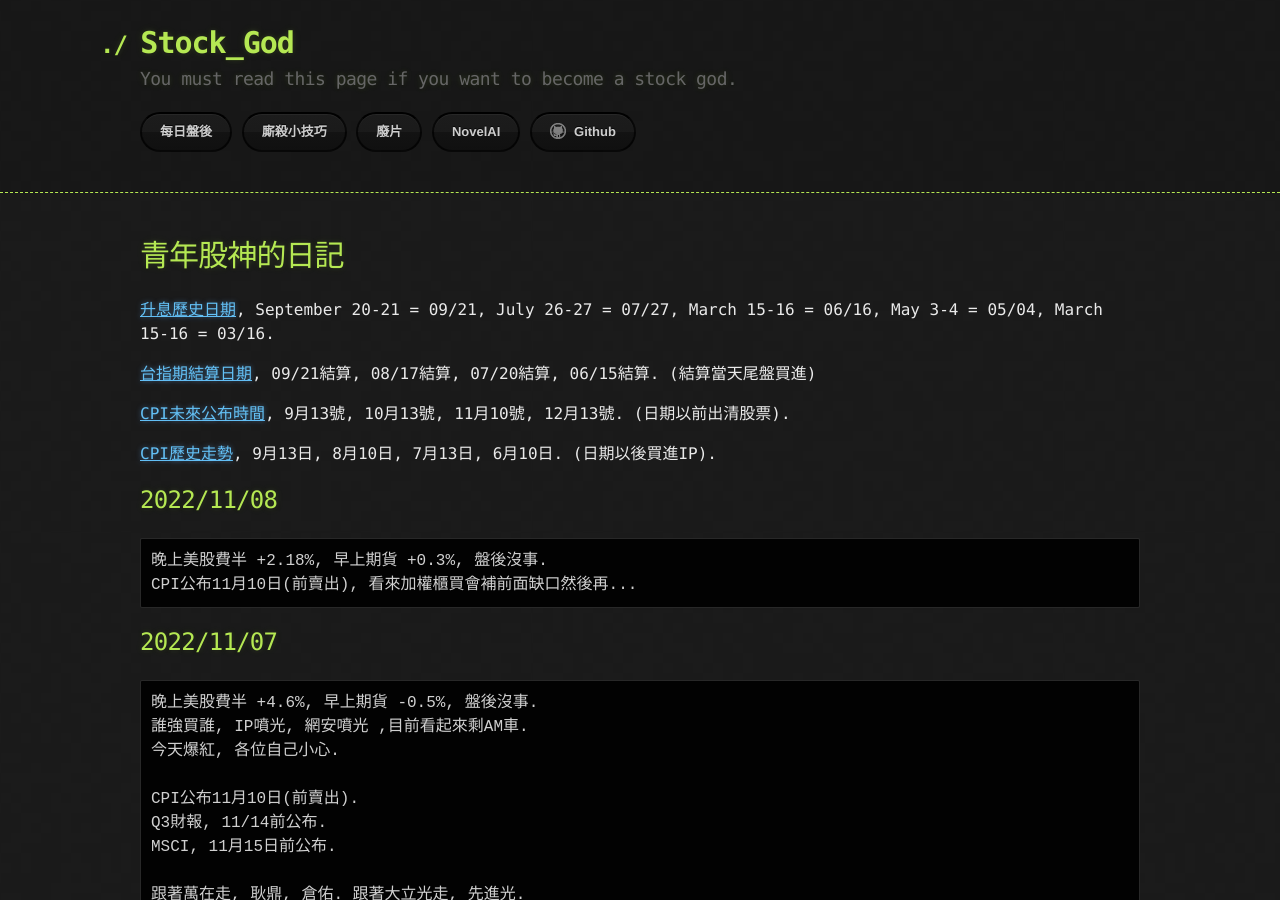
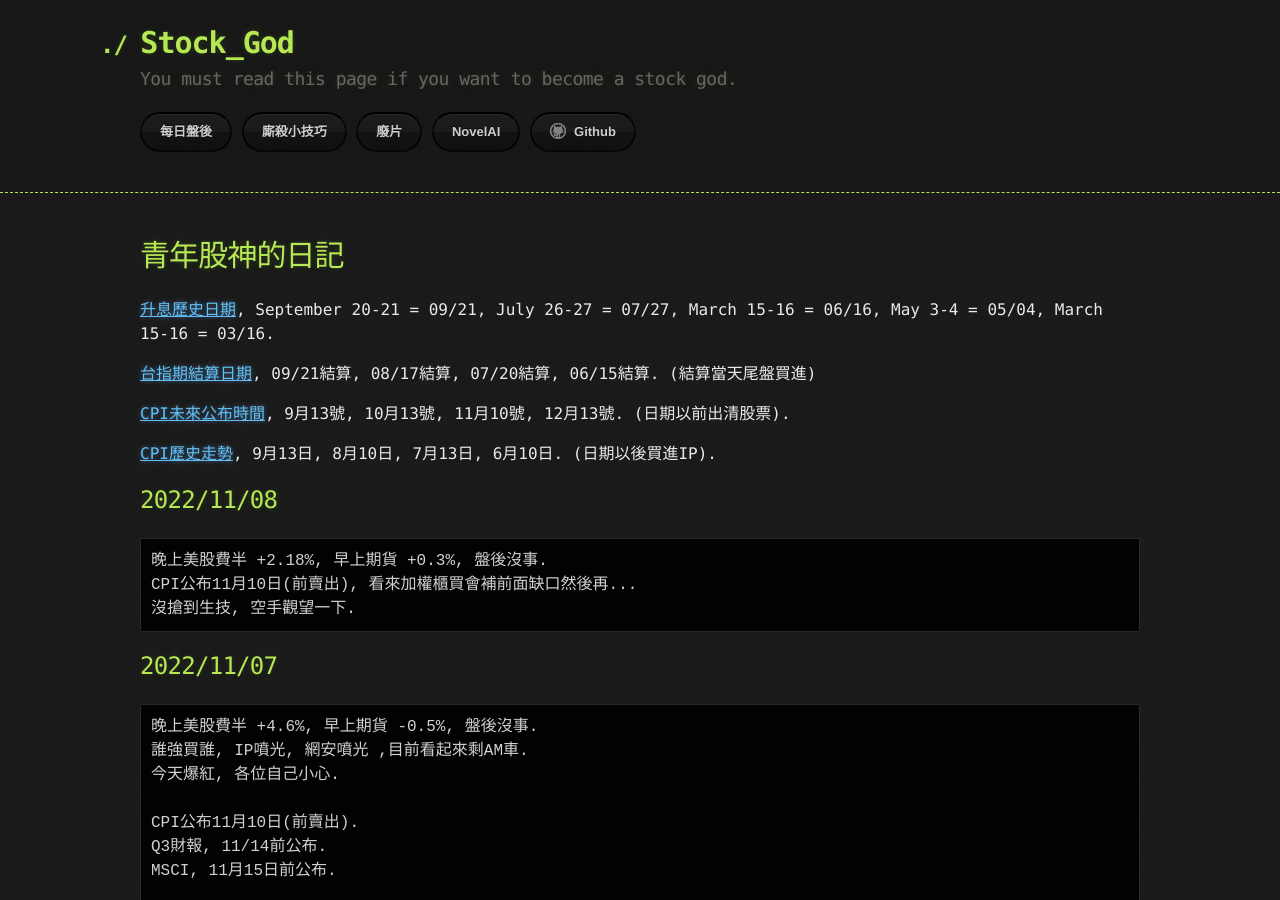
Before and after one commit to lepg5487/Stock_God, a Jekyll site: the page built from index.md, in a window 1280 px wide and 900 px high. Built offline with Jekyll 4.4.1, drawn with Linux system fonts in a browser that asks for light colours; our own code applies the rules of GitHub Pages for plain Markdown files.

Commit message:
Update index.md

````diff
--- a/index.md
+++ b/index.md
@@ -16,6 +16,7 @@ layout: testlayouts
 ```
 晚上美股費半 +2.18%, 早上期貨 +0.3%, 盤後沒事.
 CPI公布11月10日(前賣出), 看來加權櫃買會補前面缺口然後再...
+沒搶到生技, 空手觀望一下.
 ```
 
 ## 2022/11/07
````
